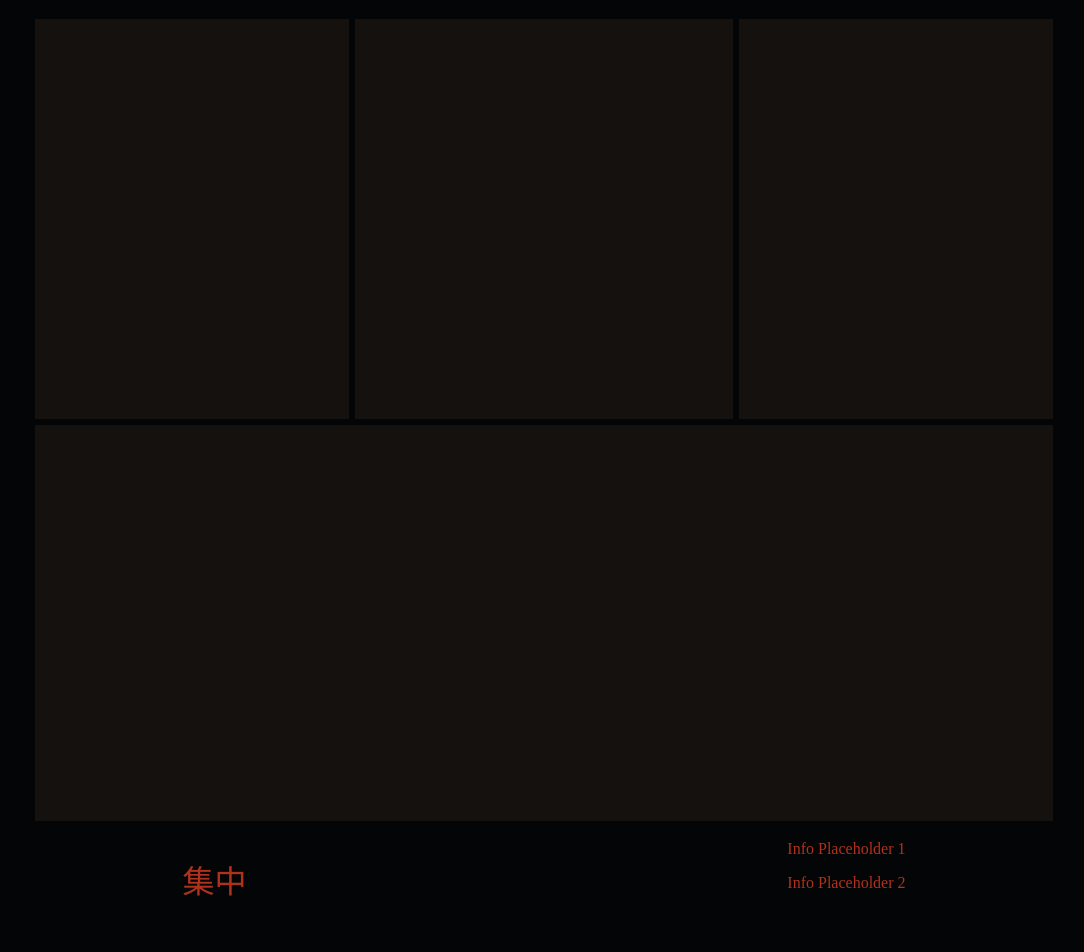
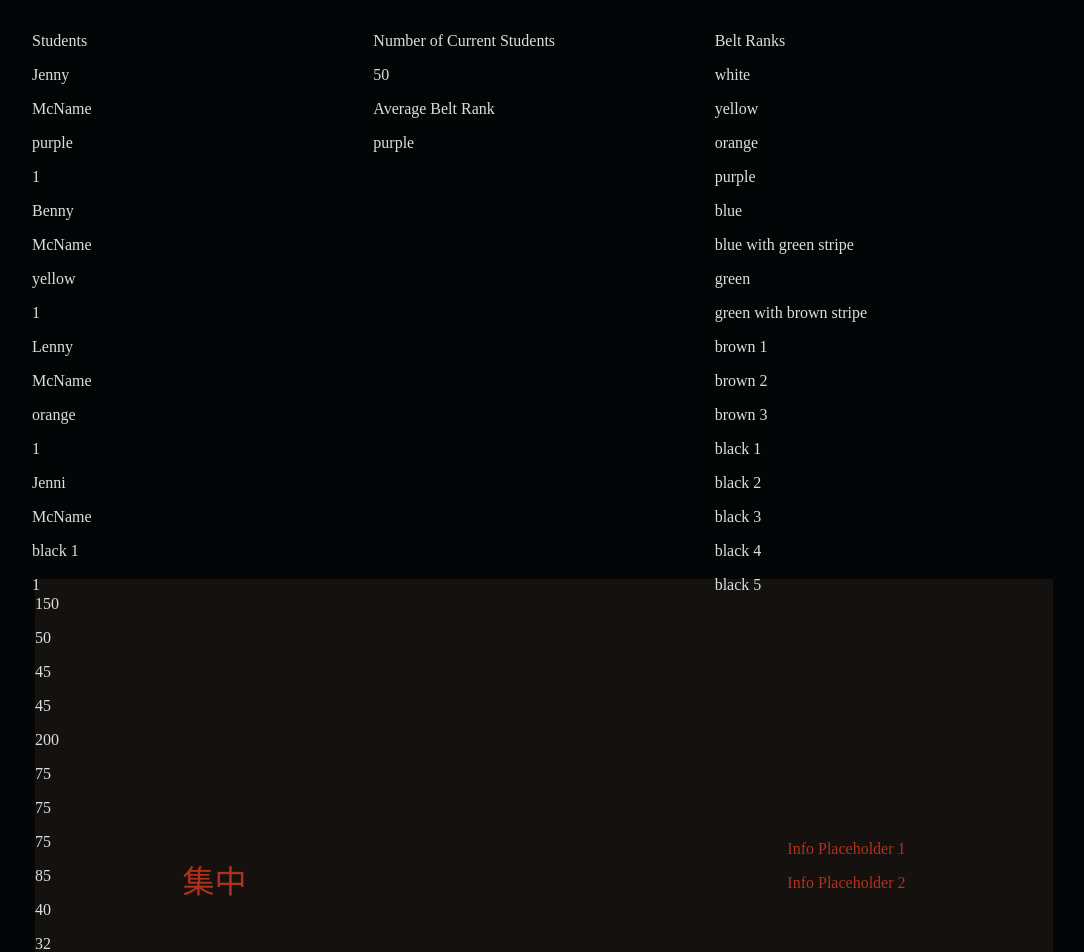
Before and after one commit to bushido-budo/bushido_fe, a React (Create React App) app: page /dashboard/admin in a window 1280 px wide. Shown: the part 160-1112 px from the top of the page, without its empty margins (96-1180 px from the left). Built offline with nearby package versions, Linux system fonts and the light colour scheme.

Commit message:
Add rendered mock data

```diff
--- a/src/components/AdminDashboard/AdminDashboard.tsx
+++ b/src/components/AdminDashboard/AdminDashboard.tsx
@@ -7,22 +7,78 @@ interface AdminDashboardProps {
 }
 
 const AdminDashboard: FC<AdminDashboardProps> = ({ adminInfo }) => {
+
+  const studentsList = adminInfo.admin_data && adminInfo.admin_data.students.map((student, index) => {
+    return (
+      <div key={index}>
+        <p>{student.first_name}</p>
+        <p>{student.last_name}</p>
+        <p>{student.current_belt_rank}</p>
+        <p>{student.user_status}</p>
+      </div>
+    )
+  })
+
+  const beltRankList = adminInfo.admin_data && adminInfo.admin_data.belt_ranks.map(belt => {
+    return (
+      <div>
+        <p>{belt}</p>
+      </div>
+    )
+  })
+
   return (
     <div className='admin-sections-container'>
     <div className='admin-upper-sections-container'>
-    <section className='students-list'>
-
+    <section className='students-list-container'>
+      <p>Students</p>
+      <div className='students-container'>
+        {studentsList}
+      </div>
     </section>
-    <section className='dojo-metrics'>
-
+    <section className='dojo-metrics-container'>
+      <div className='student-count'>
+        <p>Number of Current Students</p>
+        {adminInfo.admin_data && <p>{adminInfo.admin_data.dojo_metrics.student_count}</p>}
+      </div>
+      <div className='average-belt-rank'>
+        <p>Average Belt Rank</p>
+      {adminInfo.admin_data && <p>{adminInfo.admin_data.dojo_metrics.average_belt_rank}</p>}
+      </div>
     </section>
-    <section className='belt-ranks'>
-
+    <section className='belt-ranks-container'>
+      <p>Belt Ranks</p>
+      {beltRankList}
     </section>
     </div>
     <div className='admin-lower-section-container'>
     <section className='fitness-challenge-info'>
-
+      <div className='star-rating-container'>
+        <div className='default'>
+        {adminInfo.admin_data && <p>{adminInfo.admin_data.belt_ranks_fitness_challenge.star_rating.default_val.gold.jump_rope}</p>}
+        {adminInfo.admin_data && <p>{adminInfo.admin_data.belt_ranks_fitness_challenge.star_rating.default_val.gold.sit_ups}</p>}
+        {adminInfo.admin_data && <p>{adminInfo.admin_data.belt_ranks_fitness_challenge.star_rating.default_val.gold.balanced_kicks}</p>}
+        {adminInfo.admin_data && <p>{adminInfo.admin_data.belt_ranks_fitness_challenge.star_rating.default_val.gold.lunge_pumps}</p>}
+        </div>
+        <div className='black-belt'>
+        {adminInfo.admin_data && <p>{adminInfo.admin_data.belt_ranks_fitness_challenge.star_rating.black_belt.gold.jump_rope}</p>}
+        {adminInfo.admin_data && <p>{adminInfo.admin_data.belt_ranks_fitness_challenge.star_rating.black_belt.gold.sit_ups}</p>}
+        {adminInfo.admin_data && <p>{adminInfo.admin_data.belt_ranks_fitness_challenge.star_rating.black_belt.gold.balanced_kicks}</p>}
+        {adminInfo.admin_data && <p>{adminInfo.admin_data.belt_ranks_fitness_challenge.star_rating.black_belt.gold.lunge_pumps}</p>}
+        </div>
+      </div>
+      <div className='dojo-average'>
+        {adminInfo.admin_data && <p>{adminInfo.admin_data.belt_ranks_fitness_challenge.dojo_average.default_val.jump_rope}</p>}
+        {adminInfo.admin_data && <p>{adminInfo.admin_data.belt_ranks_fitness_challenge.dojo_average.default_val.sit_ups}</p>}
+        {adminInfo.admin_data && <p>{adminInfo.admin_data.belt_ranks_fitness_challenge.dojo_average.default_val.balanced_kicks}</p>}
+        {adminInfo.admin_data && <p>{adminInfo.admin_data.belt_ranks_fitness_challenge.dojo_average.default_val.lunge_pumps}</p>}
+      </div>
+      <div className='dojo-records'>
+        {adminInfo.admin_data && <p>{adminInfo.admin_data.belt_ranks_fitness_challenge.dojo_average.black_belt.jump_rope}</p>}
+        {adminInfo.admin_data && <p>{adminInfo.admin_data.belt_ranks_fitness_challenge.dojo_average.black_belt.sit_ups}</p>}
+        {adminInfo.admin_data && <p>{adminInfo.admin_data.belt_ranks_fitness_challenge.dojo_average.black_belt.balanced_kicks}</p>}
+        {adminInfo.admin_data && <p>{adminInfo.admin_data.belt_ranks_fitness_challenge.dojo_average.black_belt.lunge_pumps}</p>}
+      </div>
     </section>
     </div>
   </div>
```
